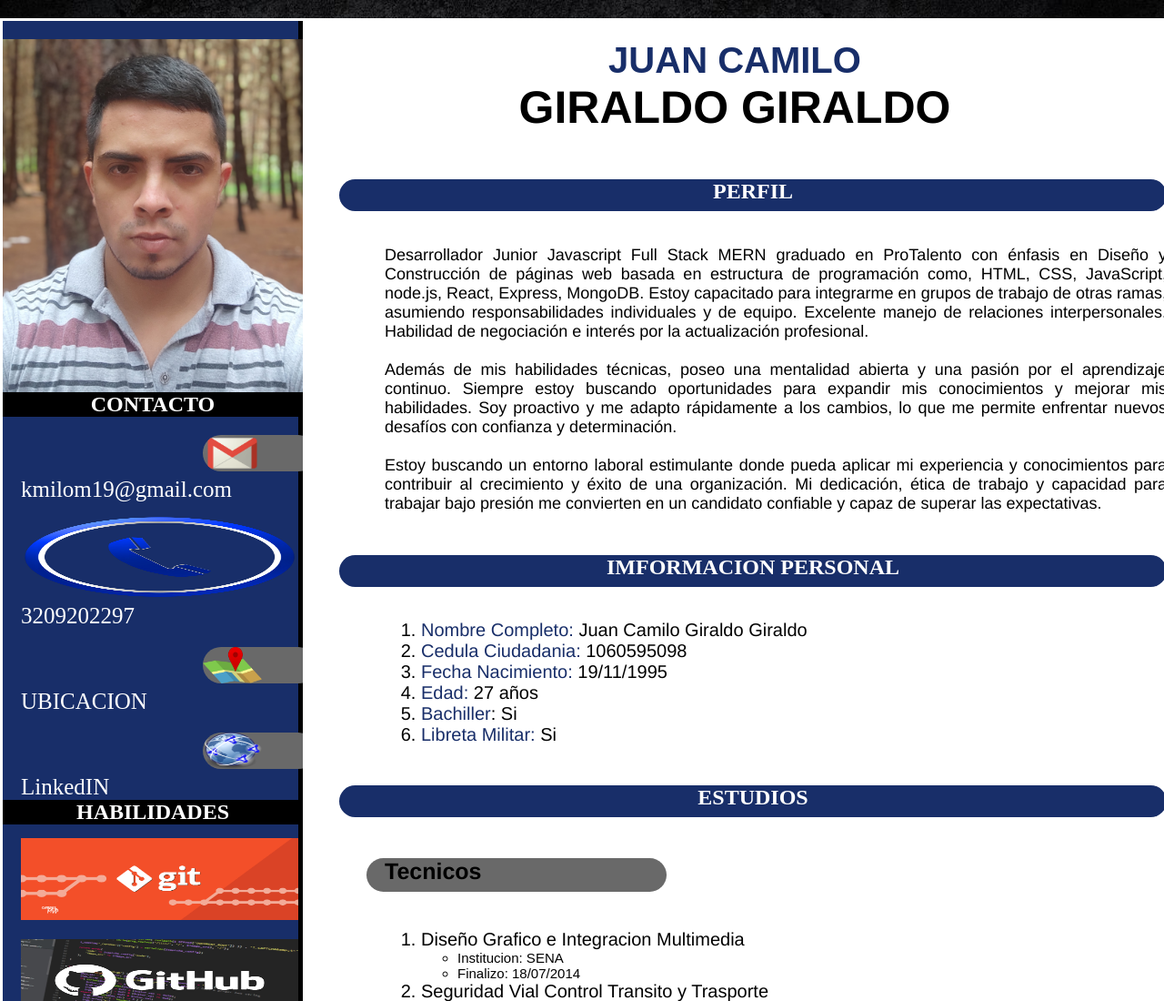
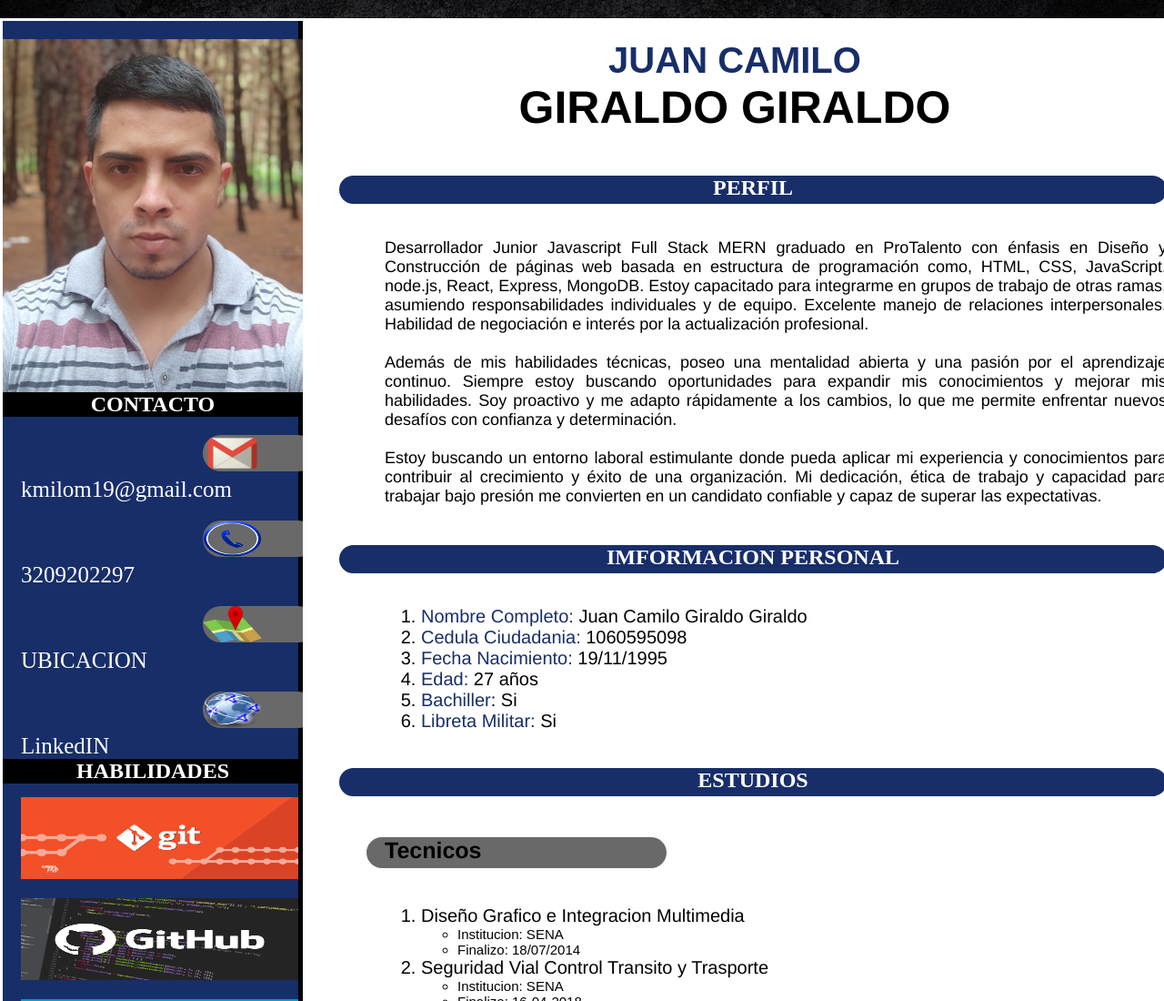
Before and after one commit to JC-GIRALDO-GIRALDO/Hoja_vida_juan, a plain HTML site: page Archivos_html/index.html in a window 1280 px wide. Shown: the top 1100 px of the page at 91% size. Drawn offline with Linux system fonts and the light colour scheme.

Commit message:
se modifico contactos

```diff
--- a/Archivos_html/index.html
+++ b/Archivos_html/index.html
@@ -16,7 +16,7 @@
             <img id="foto" src="../imagenes/IMG_20220301_170022.jpg">
             <h2>CONTACTO</h2>
             <a href="mailto:kmilom19@gmail.com"><img id="correo" src="../imagenes/correo.png" alt="kmilom19@gmail.com">kmilom19@gmail.com</a>
-            <a href="#3209202297"><img id="contacto" src="../imagenes/contactotel.png" alt="numero celular">3209202297</a>
+            <a href="#"><img id="contacto" src="../imagenes/contactotel.png" alt="numero celular">3209202297</a>
             <a href="https://www.google.com/maps/place/Cra.+10+%2332-59,+Sup%C3%ADa,+Caldas/@5.4559201,-75.6536616,17z/data=!3m1!4b1!4m6!3m5!1s0x8e4706c40c482e43:
             0x368f900af4e17b44!8m2!3d5.4559148!4d-75.6510867!16s%2Fg%2F11jdmh56ym?hl=es"><img id="ubicacion" src="../imagenes/ubicacion.png" alt="carrera 10 # 32-59">UBICACION</a>
             <a href="www.linkedin.com/in/
--- a/styles_CSS/header.css
+++ b/styles_CSS/header.css
@@ -43,7 +43,7 @@
   border-radius: 40px;
 }
 
-.header > #contacto {
+#contacto {
   width: 65px;
   margin-top: 10px;
   height: 40px;
```
